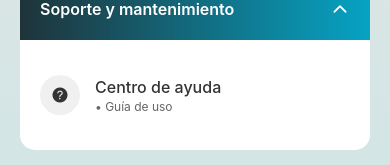
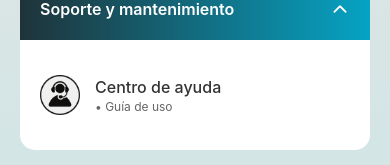
Before and after one commit to Lok-yo/SPX-APP, a React Native app: screen /Settings in a window 390 px wide. Shown: the part 292-457 px from the top of the page. Built offline with nearby package versions, Linux system fonts and the light colour scheme.

Commit message:
icono de settings
Igual es antes de la base de datos

```diff
--- a/settings/SettingsScreen.tsx
+++ b/settings/SettingsScreen.tsx
@@ -1,11 +1,12 @@
 import React, { useState } from 'react';
-import { View, Text, StyleSheet, SafeAreaView, ScrollView, TouchableOpacity, Switch } from 'react-native';
+import { View, Image, Text, StyleSheet, SafeAreaView, ScrollView, TouchableOpacity, Switch } from 'react-native';
 import { useNavigation } from '@react-navigation/native';
 import { StackNavigationProp } from '@react-navigation/stack';
 import { RootStackParamList } from '../App';
 import { LinearGradient } from 'expo-linear-gradient';
 import { Ionicons } from '@expo/vector-icons';
 import Header from '../src/components/Header';
+import ayuda from '../assets/ayuda.png';
 
 type SettingsScreenNavigationProp = StackNavigationProp<RootStackParamList, 'Settings'>;
 
@@ -33,7 +34,7 @@ const SettingsScreen: React.FC = () => {
           id: 'help',
           title: 'Centro de ayuda',
           subtitle: '• Guía de uso',
-          icon: 'help-circle',
+          image: ayuda,
         },
       ],
     },
@@ -54,6 +55,7 @@ const SettingsScreen: React.FC = () => {
             size={20}
             color="white"
           />
+
         </LinearGradient>
       </TouchableOpacity>
 
@@ -92,7 +94,7 @@ const SettingsScreen: React.FC = () => {
           <TouchableOpacity key={option.id} style={styles.supportOption}>
             <View style={styles.supportOptionLeft}>
               <View style={styles.supportIconContainer}>
-                <Ionicons name={option.icon} size={20} color="#333" />
+                <Image source={option.image} style={styles.menuIconImage} resizeMode="contain"/>
               </View>
               <View>
                 <Text style={styles.supportOptionTitle}>{option.title}</Text>
@@ -185,6 +187,10 @@ const styles = StyleSheet.create({
     fontSize: 14,
     marginRight: 15,
   },
+  menuIconImage: {
+    width: 40,
+    height: 40,
+  },
   supportOption: {
     paddingVertical: 15,
   },
```
Also changed, not shown: assets/ayuda.png (added).
